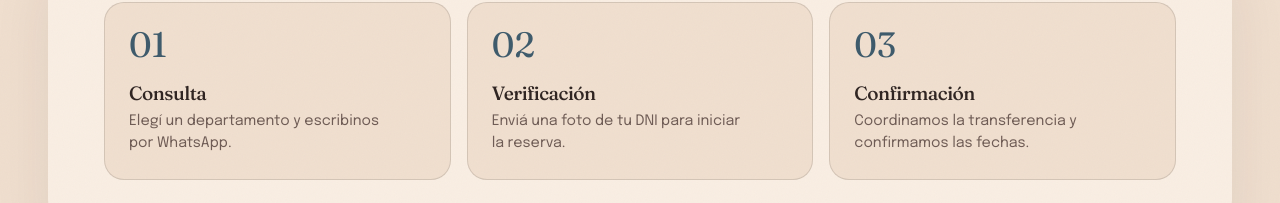
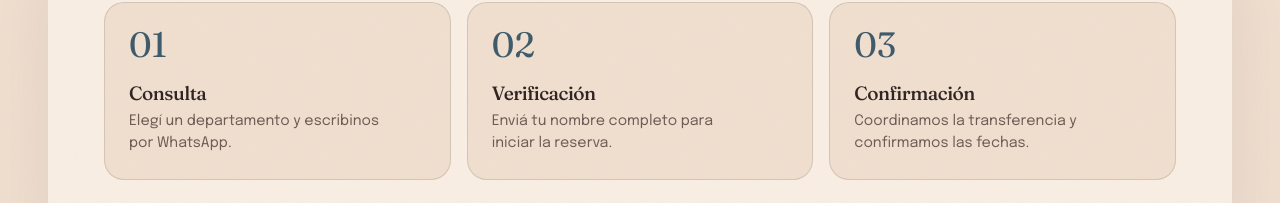
Before and after one commit to plataforma-la-serena/servicio-front, a Next.js app: page /como-reservar in a window 1280 px wide. Shown: the part 476-679 px from the top of the page. Built offline with nearby package versions, Linux system fonts and the light colour scheme; no server answers.

Commit message:
feat: la reserva se inicia con nombre completo, sin DNI

```diff
--- a/src/components/HowToBook.tsx
+++ b/src/components/HowToBook.tsx
@@ -7,7 +7,7 @@ const STEPS = [
   },
   {
     title: "Verificación",
-    description: "Enviá una foto de tu DNI para iniciar la reserva.",
+    description: "Enviá tu nombre completo para iniciar la reserva.",
   },
   {
     title: "Confirmación",
```
